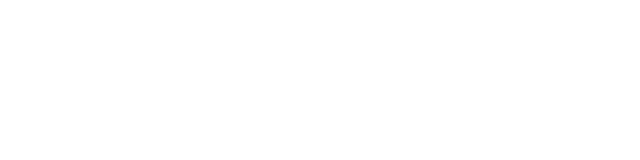
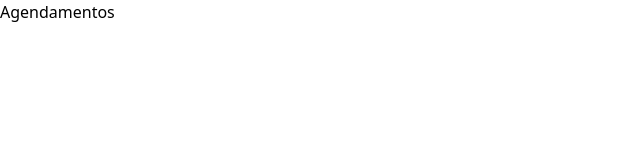
Before and after one commit to leehendrick/fila-zero, a Nuxt app in the folder nuxt-app/: page /agendamento in a window 1280 px wide. Before the commit this address had no page. Shown: the top 160 px of the page, without its empty margins (0-640 px from the left). Built offline with nearby package versions, Linux system fonts and the light colour scheme.

Commit message:
create agendamentos page

```diff
--- /dev/null
+++ b/nuxt-app/pages/agendamento.vue
@@ -0,0 +1,4 @@
+<script setup></script>
+<template>
+  <h1>Agendamentos</h1>
+</template>
```
